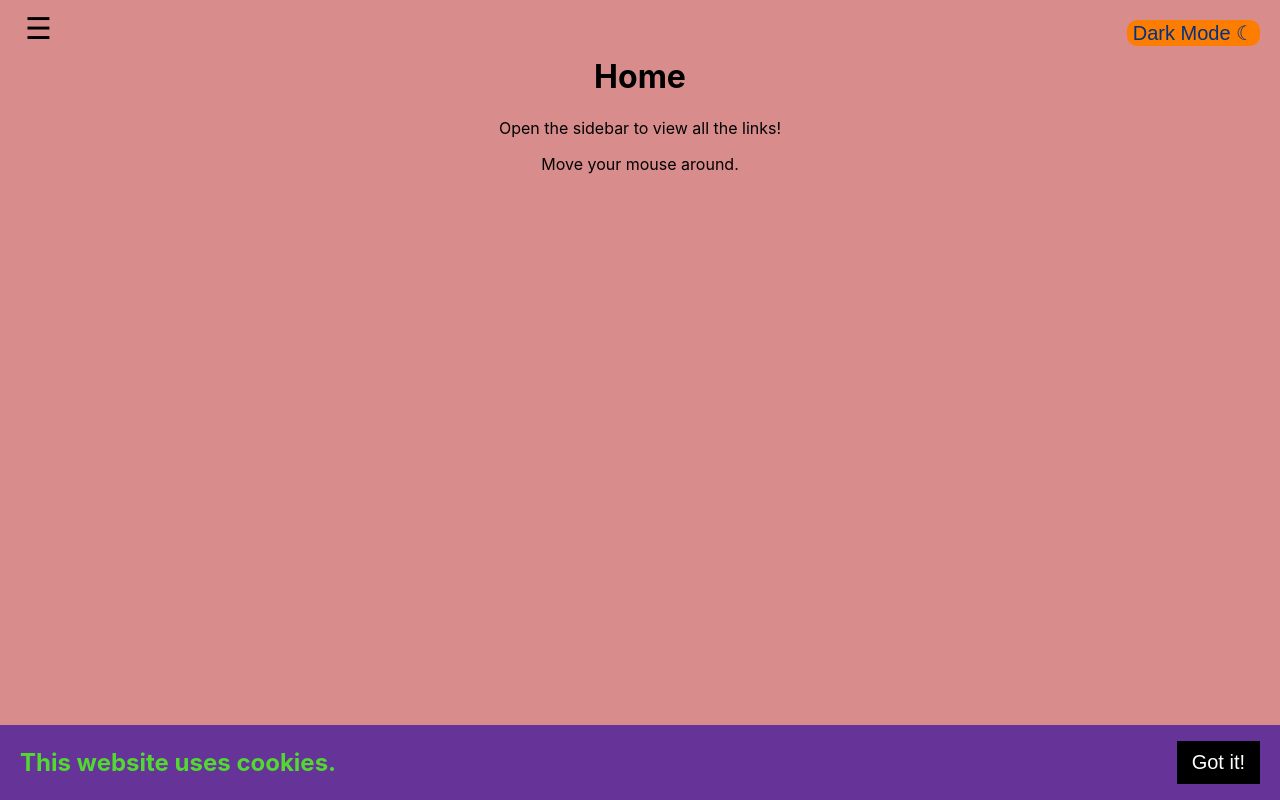
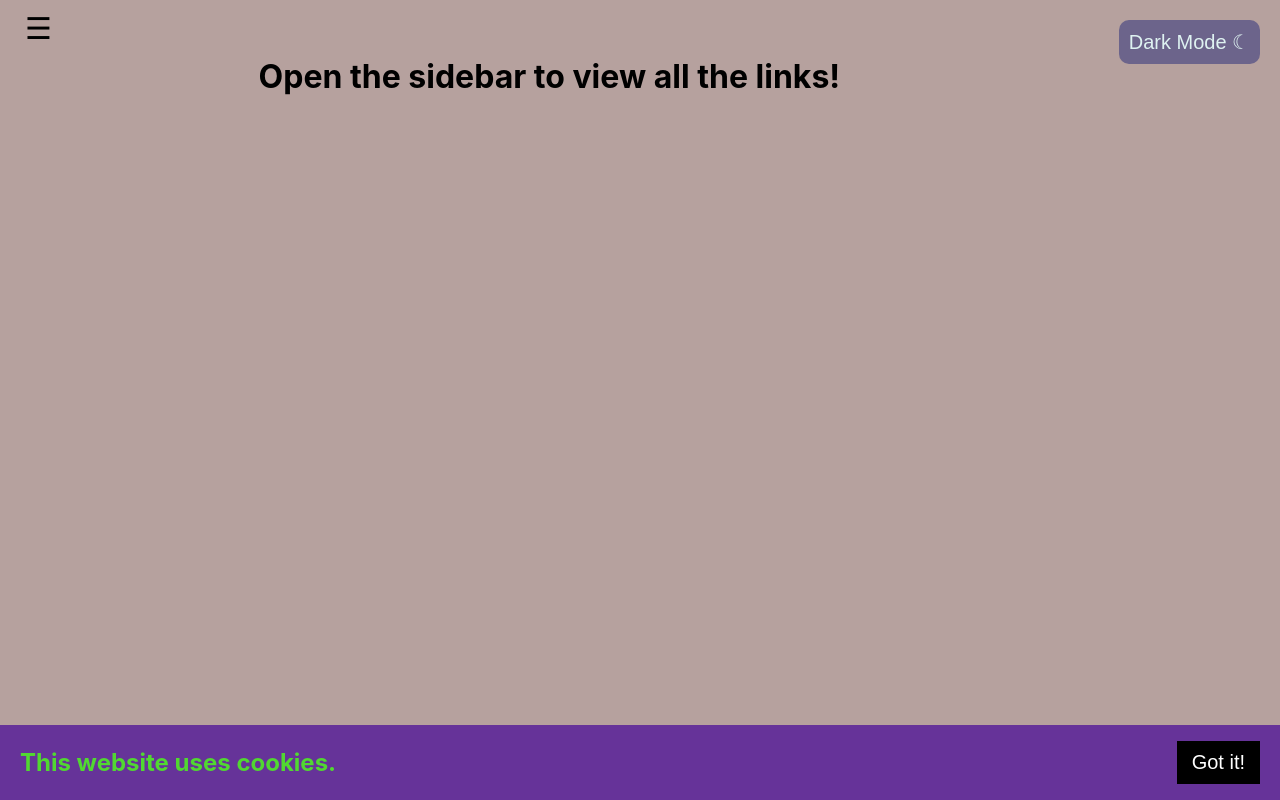
Before and after one commit to iamlana/React-PokeAPI-App, a React (Create React App) app: page / in a window 1280 px wide. Built offline with nearby package versions, Linux system fonts and the light colour scheme.

Commit message:
Refactor style of light/dark mode

```diff
--- a/src/components/DarkMode.js
+++ b/src/components/DarkMode.js
@@ -42,10 +42,10 @@ export function DarkMode() {
 
   return (
     <>
-      <div style={{ position: "absolute", top: 0, right: 0 }}
+      <button className="mode-button"
         onClick={() => setDarkMode(!darkMode)}>
-        {darkMode ? <button>Light Mode ☼</button> : <button>Dark Mode ☾</button>}
-      </div>
+        {darkMode ? "Light Mode ☼" : "Dark Mode ☾"}
+      </button>
     </>
   )
 }
--- a/src/components/Home.js
+++ b/src/components/Home.js
@@ -7,11 +7,7 @@ export function Home() {
   const { darkMode } = useContext(ModeContext)
 
   useEffect(() => {
-    const hue = Math.round(x / window.innerWidth * 360)
-    const yr = y / window.innerHeight * 2 * Math.PI
-    const saturation = Math.round((Math.sin(yr) + 1) * 50)
-    const lightness = darkMode ? '10' : '70'
-    const color = `hsl(${hue}, ${saturation}%, ${lightness}%)`
+    const color = darkMode ? "rgb(57,57,74)" : "#B6A19E";
     document.body.style.backgroundColor = color;
   }, [x, y, darkMode])
 
@@ -23,9 +19,7 @@ export function Home() {
 
   return (
     <div className="page">
-      <h1>Home</h1>
-      <p>Open the sidebar to view all the links!</p>
-      <p>Move your mouse around.</p>
+      <h1>Open the sidebar to view all the links!</h1>
     </div>
   )
 }
--- a/src/components/PokemonDetails.js
+++ b/src/components/PokemonDetails.js
@@ -20,7 +20,7 @@ export function PokemonDetails({ match }) {
       <div className="page">
         <Link to={'/pokemon'}><button >&#8592;All Pokémons</button></Link>
         <button className="favorite" title="Add to favorite" onClick={() => toggleFavorite(id)}>
-          {favorites.includes(id) ? '♥' : '♡'}
+          {favorites.includes(id) ? <span>&#9733;</span> : <span>&#9734;</span>}
         </button>
         <h1 key={pokemon.name}>{pokemon.name}</h1>
         <div>
--- a/src/components/SideBar.js
+++ b/src/components/SideBar.js
@@ -30,7 +30,7 @@ function SideBarNav({ open, onClick }) {
           <Link to="/type" className="nav-links">Types</Link>
         </li>
         <li>
-          <Link to="/favorite_pokemons" className="nav-links">Favorite &hearts;</Link>
+          <Link to="/favorite_pokemons" className="nav-links">Favorite &#9733; </Link>
         </li>
       </ul>
     </nav>
--- a/src/styles/index.css
+++ b/src/styles/index.css
@@ -8,19 +8,20 @@ body {
     sans-serif;
   -webkit-font-smoothing: antialiased;
   -moz-osx-font-smoothing: grayscale;
-  background-color: rgb(242,251,121);
+  background-color: #B6A19E;
 }
+
 .page {
   text-align: center;
+  margin: 0 auto;
 }
 
-h1{
-  text-align: center;
-}
+
 code {
   font-family: source-code-pro, Menlo, Monaco, Consolas, 'Courier New',
     monospace;
 }
+
 ul {
   list-style: none;
 }
@@ -35,13 +36,14 @@ ul {
   overflow-x: hidden;
   transition: 0.3s;
   padding-top: 50px;
-  background-color: rgb(0,49,131);
+  background-color: #6C648b;
 }
 
 .close-nav {
   position: absolute;
   visibility: hidden;
 }
+
 .menu-open {
   position: relative;
   top: 10px;
@@ -53,13 +55,12 @@ ul {
 
 .menu-close {
   cursor: pointer;
-  color: rgb(253,125,0);
   position: absolute;
   top: 0;
-  right: 25px;
   font-size: 36px;
-  margin-left: 50px;
+  font-weight: 600;
 }
+
 .logo {
   margin: 0;
   padding: 10px;
@@ -68,36 +69,49 @@ ul {
   background-size: 50px 41px;
   background-repeat: no-repeat;
 }
+
 .nav-links {
   margin: auto;
   text-decoration: none;
   font-size: 25px;
-  font-weight: 400;
-  color: rgb(234,186,3);
+  font-weight: 600;
+  color: #251c48;
   display: block;
 }
 
-.nav-links:hover{
-  color: rgb(242,251,121);
+.nav-links:hover {
+  color: #DEF2F1;
+  font-weight: 600;
 }
-button{
+
+button {
   border: none;
   font-size: 20px;
   width: auto;
-  background-color: rgb(253,125,0);
-  color: rgb(0,49,131);
+  background-color: #6C648B;
+  color: #DEF2F1;
   margin: 20px;
   border-radius: 10px;
+  outline: none;
+  padding: 10px;
 }
-.btn{
+
+.mode-button {
+  position: relative;
+  float: right;
+  margin: 20px;
+}
+
+.btn {
   justify-self: center;
   text-align: center;
 }
-.favorite{
+
+.favorite {
   font-size: 30px;
   border: none;
   background-color: transparent;
-  color: rgb(253,125,0);
+  color: white;
 }
 
 .grid-container {
@@ -106,62 +120,65 @@ button{
   display: grid;
   text-align: center;
   margin: 0 auto;
-  grid-template-columns: repeat(auto-fit, minmax(300px, 1fr));
+  grid-template-columns: repeat(auto-fit, minmax(200px, 1fr));
   grid-gap: 10px;
 }
-a{
+
+a {
   text-decoration: none;
-  color:rgb(0,75,163)
+  color: #251c48
 }
-a:hover{
-  color:rgb(0,49,131)
+
+a:hover {
+  color: rgba(255, 255, 255, 0.927)
 }
-.Card-info{
-  background-color: rgb(234,186,3);
+
+.Card-info {
+  background-color: #6bbaa789;
   border-radius: 10px;
 }
-.Card-info:hover{
-  background-color:rgb(253,125,0);
+
+.Card-info:hover {
+  background-color: #6BBAA7;
 }
 
-.dark-mode{
-  background-color:rgb(57,57,74);
-  color: rgb(239,105,104);
+.dark-mode {
+  background-color: rgb(57, 57, 74);
+  color: #6BBAA7;
 }
-.dark-mode a{
-  /* border: 1px solid rgb(148,148,164); */
-  background-color:rgb(57,57,74);
-  color: rgb(239,105,104);
+.dark-mode .nav-links:hover {
+  color: #6BBAA7;
 }
 
-.dark-mode button{
-  background-color: rgb(239,105,104);
-  color: rgb(57,57,74);
+.dark-mode a {
+  background-color: rgb(57, 57, 74);
+  color: #6BBAA7;
+}
+.dark-mode a:hover{
+  color: rgba(255, 255, 255, 0.719);
+}
+
+.dark-mode button {
+  background-color: #6bbaa789;
+  color: rgb(57, 57, 74);
   border: none;
 }
-.dark-mode .open-nav a{
-  color: rgb(57,57,74);
-  background-color:rgb(239,105,104);
-}
-.dark-mode .open-nav{
-  background-color:rgb(239,105,104);
+
+.dark-mode .open-nav a {
+  color: rgb(57, 57, 74);
+  background-color: #355f55;
 }
 
-.dark-mode .menu-close{
-  color:rgb(57,57,74);
+.dark-mode .open-nav {
+  background-color: #355f55;
 }
-.dark-mode .Card-info a{
-  background-color: rgb(148,148,164);
-  color: rgb(57,57,74);
+
+.dark-mode .menu-close {
+  color: rgb(57, 57, 74);
+}
+
+.dark-mode .Card-info a {
+  background-color: transparent;
+  color: rgb(57, 57, 74);
   border-radius: 10px;
 }
-/* rgb(0,75,163)
-rgb(0,49,131)
-rgb(253,125,0)
-rgb(234,186,3)
-rgb(242,251,121)
-
-rgb(57,57,74)
-rgb(239,105,104)
-rgb(148,148,164)
- */
```
